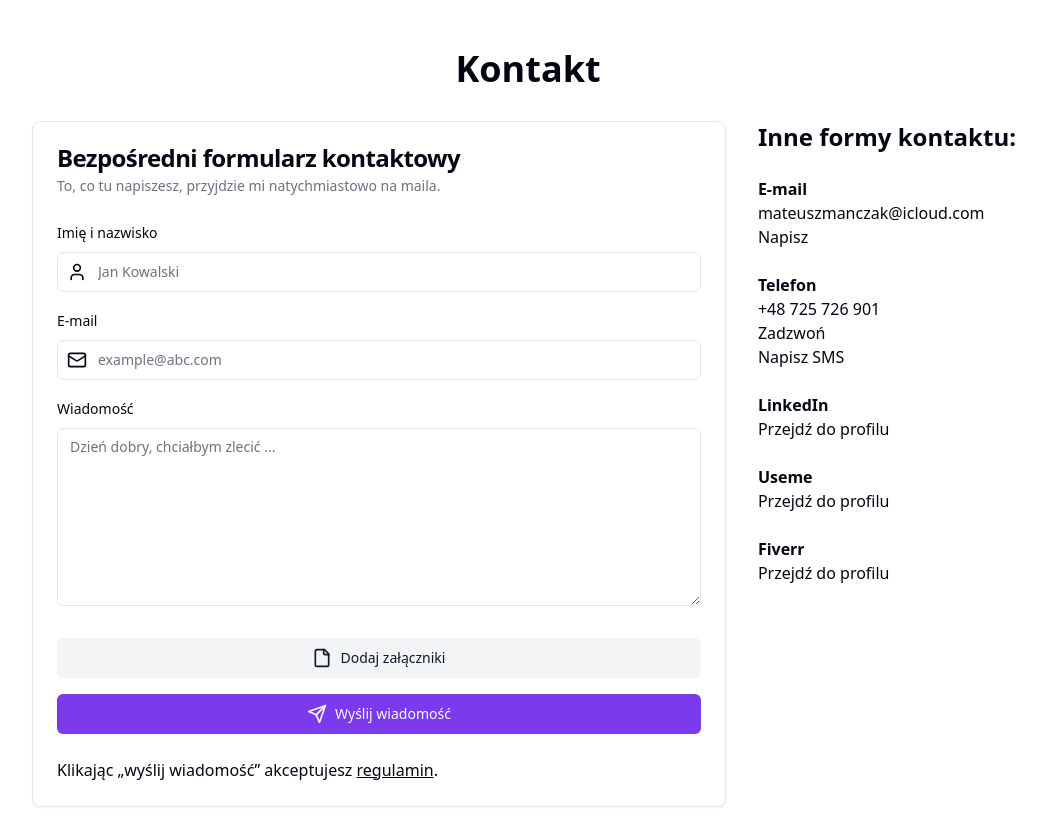
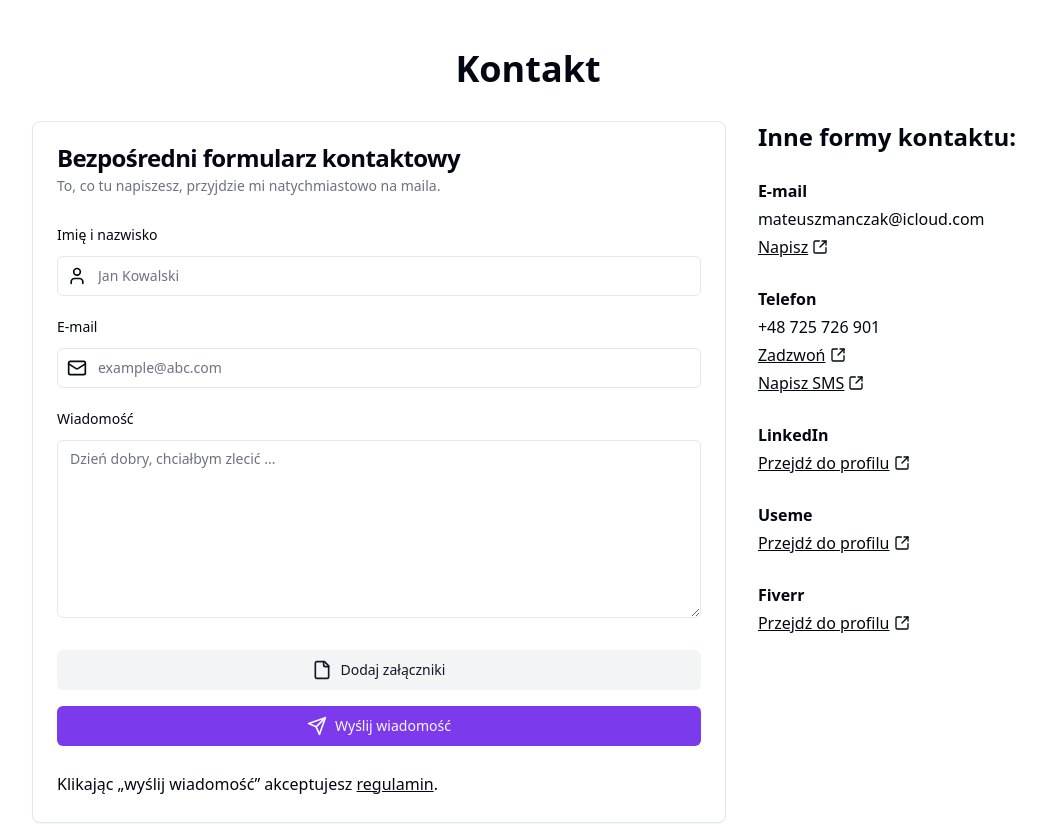
Before and after one commit to mateuszmanczak04/portfolio-website, a Next.js app: page / in a window 1280 px wide. Shown: the part 3280-4104 px from the top of the page, without its empty margins (112-1158 px from the left). Built offline with nearby package versions, Linux system fonts and the light colour scheme.

Commit message:
change style of links in contact

```diff
--- a/package.json
+++ b/package.json
@@ -16,7 +16,7 @@
     "aws-sdk": "^2.1532.0",
     "class-variance-authority": "^0.7.0",
     "clsx": "^2.1.0",
-    "lucide-react": "^0.303.0",
+    "lucide-react": "^0.363.0",
     "mime-types": "^2.1.35",
     "nanoid": "^5.0.6",
     "next": "14.0.4",
--- a/src/components/page-sections/contact.tsx
+++ b/src/components/page-sections/contact.tsx
@@ -1,5 +1,6 @@
 import Link from 'next/link';
 import ContactForm from '@/components/form/contact-form';
+import { SquareArrowOutUpRight } from 'lucide-react';
 
 const Contact = () => {
 	return (
@@ -7,7 +8,7 @@ const Contact = () => {
 			className='mx-auto flex w-full max-w-screen-lg flex-col gap-4 px-4 py-16 md:py-20 lg:gap-8 lg:py-24'
 			id='kontakt'>
 			<h2 className='w-full text-center text-4xl font-bold'>Kontakt</h2>
-			<div className='flex flex-col gap-8 lg:flex-row lg:gap-6'>
+			<div className='flex flex-col gap-8 leading-7 lg:flex-row lg:gap-6'>
 				<ContactForm />
 				<div className='lg:flex-5 flex flex-col gap-4 px-2 lg:gap-6'>
 					<h3 className='text-2xl font-bold'>Inne formy kontaktu:</h3>
@@ -16,9 +17,10 @@ const Contact = () => {
 						<p className='break-all'>mateuszmanczak@icloud.com</p>
 						<Link
 							href='mailto:mateuszmanczak@icloud.com'
-							className='text-link hover:underline'
+							className='flex items-center gap-1 underline'
 							target='_blank'>
-							Napisz
+							<span>Napisz</span>
+							<SquareArrowOutUpRight className='h-4 w-4' />
 						</Link>
 					</div>
 					<div className='flex flex-col'>
@@ -26,42 +28,47 @@ const Contact = () => {
 						<p>+48 725 726 901</p>
 						<Link
 							href='tel:+48725726901'
-							className='text-link hover:underline'
+							className='flex items-center gap-1 underline'
 							target='_blank'>
-							Zadzwoń
+							<span>Zadzwoń</span>
+							<SquareArrowOutUpRight className='h-4 w-4' />
 						</Link>
 						<Link
 							href='sms:+48725726901'
-							className='text-link hover:underline'
+							className='flex items-center gap-1 underline'
 							target='_blank'>
-							Napisz SMS
+							<span>Napisz SMS</span>
+							<SquareArrowOutUpRight className='h-4 w-4' />
 						</Link>
 					</div>
 					<div className='flex flex-col'>
 						<p className='font-bold'>LinkedIn</p>
 						<Link
 							href='https://www.linkedin.com/in/mateusz-manczak/'
-							className='text-link hover:underline'
+							className='flex items-center gap-1 underline'
 							target='_blank'>
-							Przejdź do profilu
+							<span>Przejdź do profilu</span>
+							<SquareArrowOutUpRight className='h-4 w-4' />
 						</Link>
 					</div>
 					<div className='flex flex-col'>
 						<p className='font-bold'>Useme</p>
 						<Link
 							href='https://useme.com/pl/roles/contractor/mateusz-manczak,277291/'
-							className='text-link hover:underline'
+							className='flex items-center gap-1 underline'
 							target='_blank'>
-							Przejdź do profilu
+							<span>Przejdź do profilu</span>
+							<SquareArrowOutUpRight className='h-4 w-4' />
 						</Link>
 					</div>
 					<div className='flex flex-col'>
 						<p className='font-bold'>Fiverr</p>
 						<Link
 							href='https://www.fiverr.com/mateuszmanczak'
-							className='text-link hover:underline'
+							className='flex items-center gap-1 underline'
 							target='_blank'>
-							Przejdź do profilu
+							<span>Przejdź do profilu</span>
+							<SquareArrowOutUpRight className='h-4 w-4' />
 						</Link>
 					</div>
 				</div>
```
Also changed, not shown: 1 other file (tests, documents, lock files or other folders).
